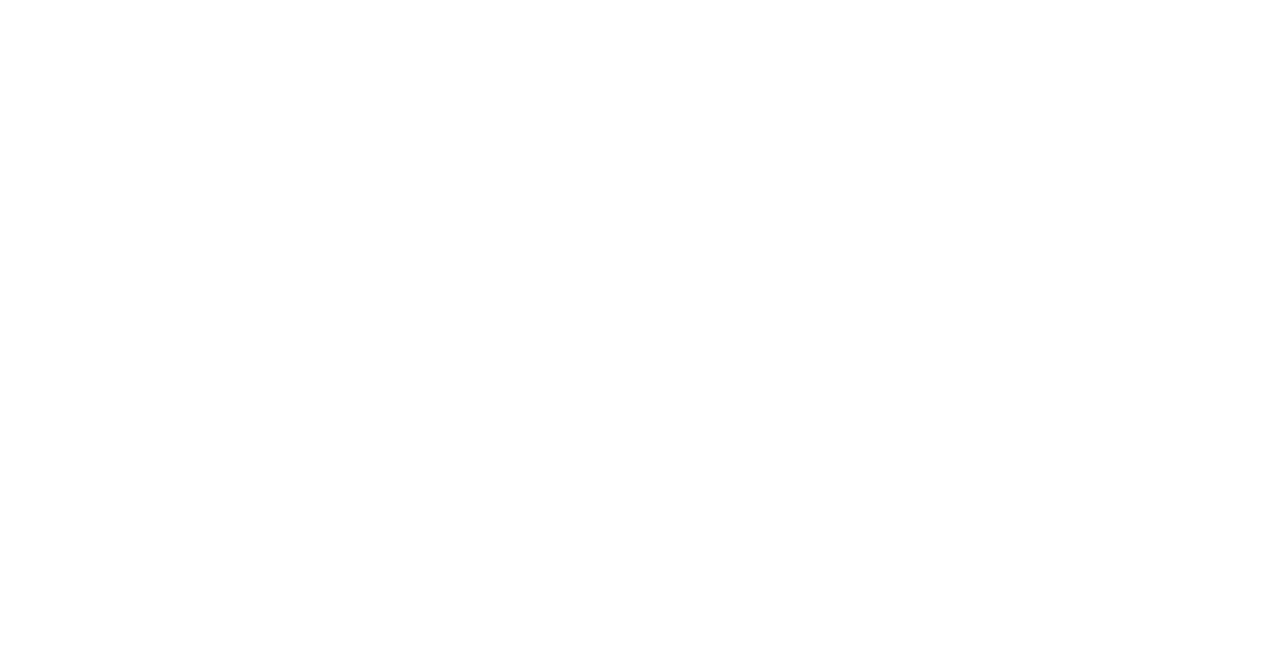
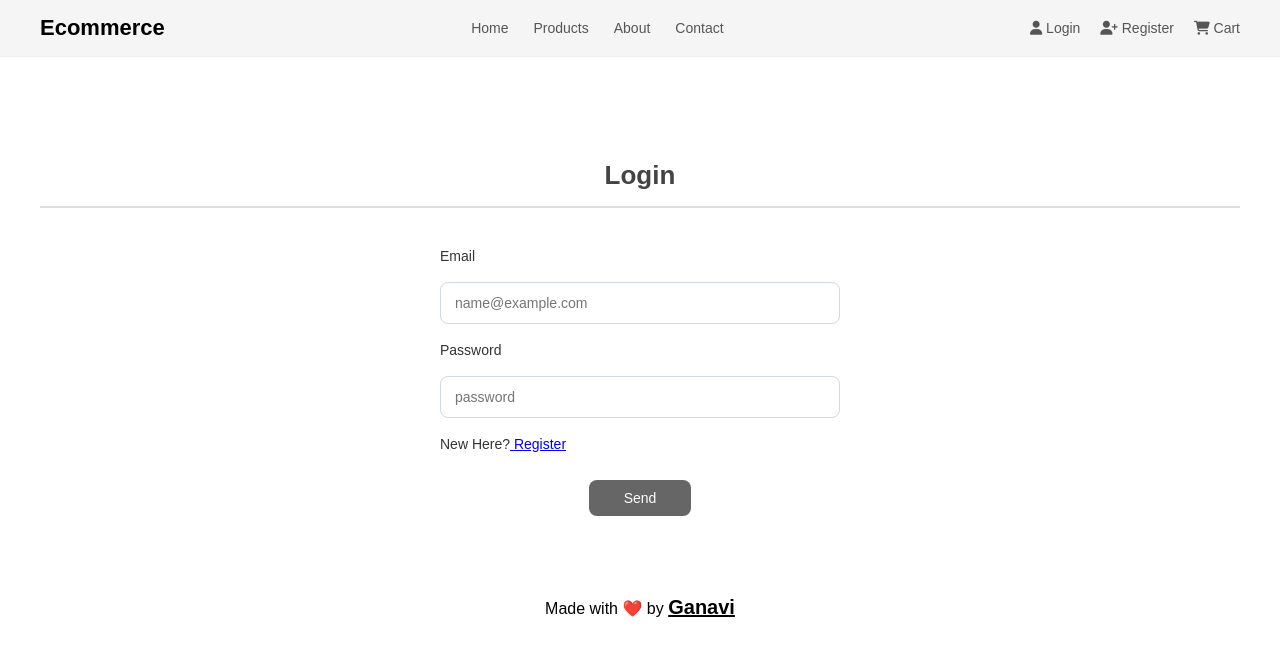
Before and after one commit to Ganavi-11/Ecommerce-_Project, a plain HTML site: page login.html in a window 1280 px wide. Drawn offline with Linux system fonts and the light colour scheme.

Commit message:
Update index.html and login.html

```diff
--- a/login.html
+++ b/login.html
@@ -0,0 +1,194 @@
+<!DOCTYPE html>
+<html lang="en">
+<head>
+    <meta charset="UTF-8">
+    <meta name="viewport" content="width=device-width, initial-scale=1.0">
+    <title>Contact</title>
+    <!-- Font awesome -->
+  <link
+    rel="stylesheet"
+    href="https://cdnjs.cloudflare.com/ajax/libs/font-awesome/6.4.0/css/all.min.css"
+  />
+    <style>
+       * {
+      margin: 0;
+      padding: 0;
+      box-sizing: border-box;
+      font-family: Arial, sans-serif;
+    }
+
+    body {
+      background: #fff;
+    }
+
+    header {
+      position: fixed;
+      top: 0;
+      width: 100%;
+      background:whitesmoke;
+      padding: 15px 40px;
+      display: flex;
+      justify-content: space-between;
+      align-items: center;
+      z-index: 999;
+      border-bottom: 1px solid #eee;
+    }
+
+    .logo {
+      font-size: 22px;
+      font-weight: 600;
+    }
+
+    nav {
+      display: flex;
+      gap: 25px;
+    }
+
+    nav a {
+      text-decoration: none;
+      color: #555;
+      font-size: 14px;
+    }
+
+    .header-actions {
+      display: flex;
+      gap: 20px;
+      font-size: 14px;
+    }
+
+    .header-actions a {
+      text-decoration: none;
+      color: #555;
+    }
+
+    .container {
+      padding: 90px 40px 40px;
+    }
+
+
+    /*CONTACT SECTION */
+    .contact {
+      margin-top: 70px;
+      text-align: center;
+    }
+
+    .contact h2 {
+      margin-bottom: 15px;
+      font-size: 26px;
+      color: #444;
+    }
+
+    .contact hr {
+      margin: 0 auto;
+      border: 1px solid #ddd;
+    }
+
+   /* CONTACT FORM */
+.contact-form {
+  margin-top: 40px;
+  display: flex;
+  justify-content: center;
+}
+
+.contact-form form {
+  width: 400px;
+  display: flex;
+  flex-direction: column;
+  gap: 18px;
+}
+
+.contact-form label {
+  text-align: left;
+  font-size: 14px;
+  color: #333;
+}
+
+.contact-form input,
+.contact-form textarea {
+  padding: 12px 14px;
+  border: 1px solid #cfd8e3;
+  border-radius: 8px;
+  font-size: 14px;
+  outline: none;
+}
+
+.contact-form textarea {
+  resize: none;
+  height: 110px;
+}
+
+.contact-form button {
+  margin: 10px auto 0;
+  padding: 10px 35px;
+  border: none;
+  background: #666;
+  color: white;
+  border-radius: 8px;
+  cursor: pointer;
+  font-size: 14px;
+  width: fit-content;
+}
+
+.contact-form button:hover {
+  background: #444;
+}
+
+
+ /* footer */
+    footer{
+        margin: 40px 0px 20px;
+    }
+    footer p{
+   text-align: center;
+    }
+    footer span{
+        font-size: 20px;
+        font-weight: 700;
+        text-decoration: underline;
+
+    }
+    </style>
+</head>
+<body>
+   <header>
+    <div class="logo">Ecommerce</div>
+
+    <nav>
+      <a href="./index.html">Home</a>
+      <a href="./products.html">Products</a>
+      <a href="./about.html">About</a>
+      <a href="./contact.html">Contact</a>
+    </nav>
+
+    <div class="header-actions">
+      <a href="#"><i class="fa fa-user"></i> Login</a>
+      <a href="#"><i class="fa fa-user-plus"></i> Register</a>
+      <a href="#"><i class="fa fa-shopping-cart"></i> Cart</a>
+    </div>
+  </header>
+
+  <div class="container">
+
+    <!-- Conctact part -->
+    <div class="contact">
+      <h2>Login</h2>
+      <hr>
+
+      <div class="contact-form">
+  <form>
+    <label>Email</label>
+    <input type="email" placeholder="name@example.com" />
+
+    <label>Password</label>
+    <input type="password" placeholder="password" />
+    <label>New Here?<a href="./register.html"> Register</a></label>
+    <button type="submit">Send</button>
+  </form>
+</div>
+
+    </div>
+  </div>
+   <footer><p>Made with ❤️ by <span>Ganavi</span></p></footer>
+
+</body>
+</html>
```
Also changed, not shown: index.html (+1 -1 lines).
